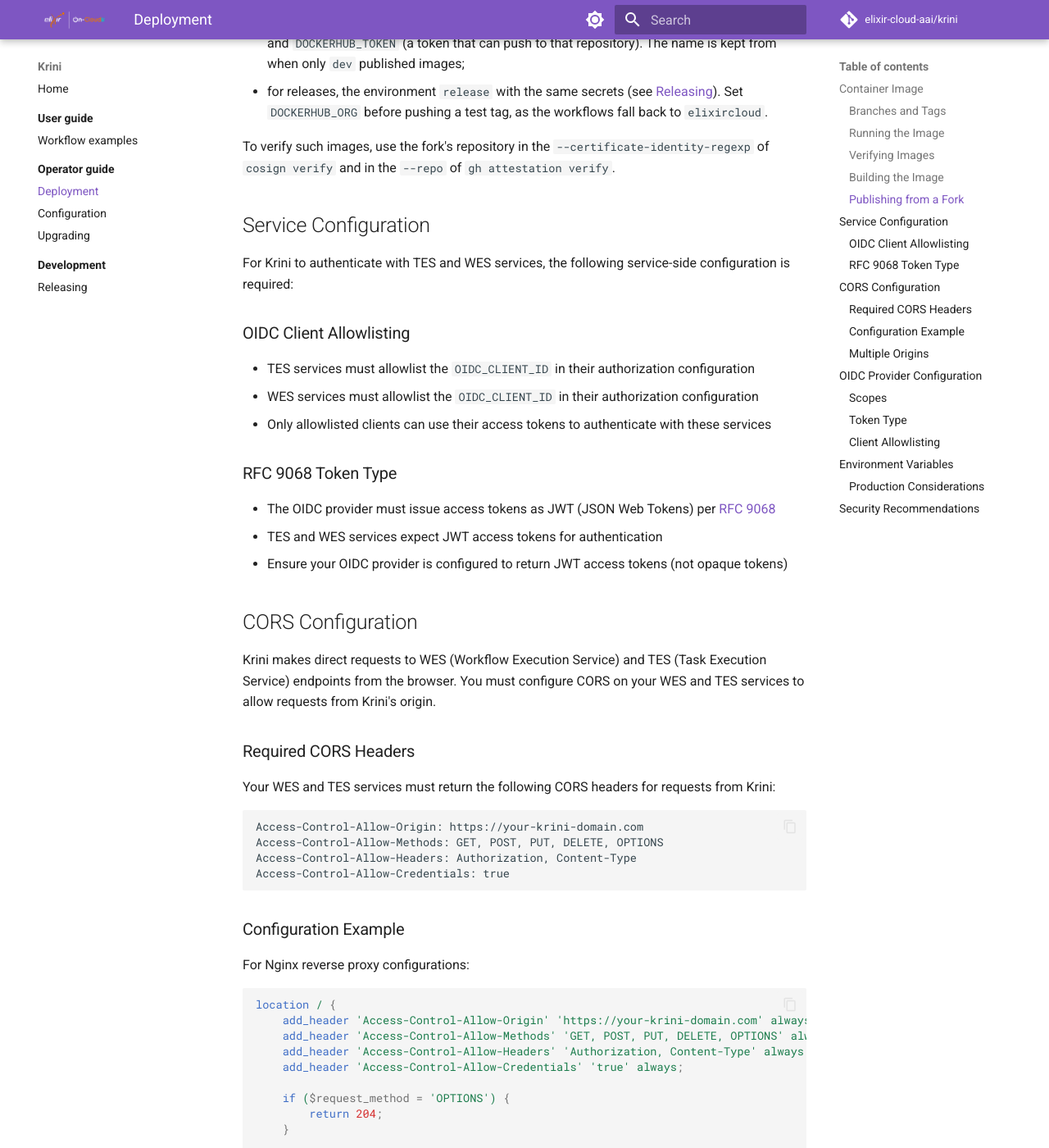
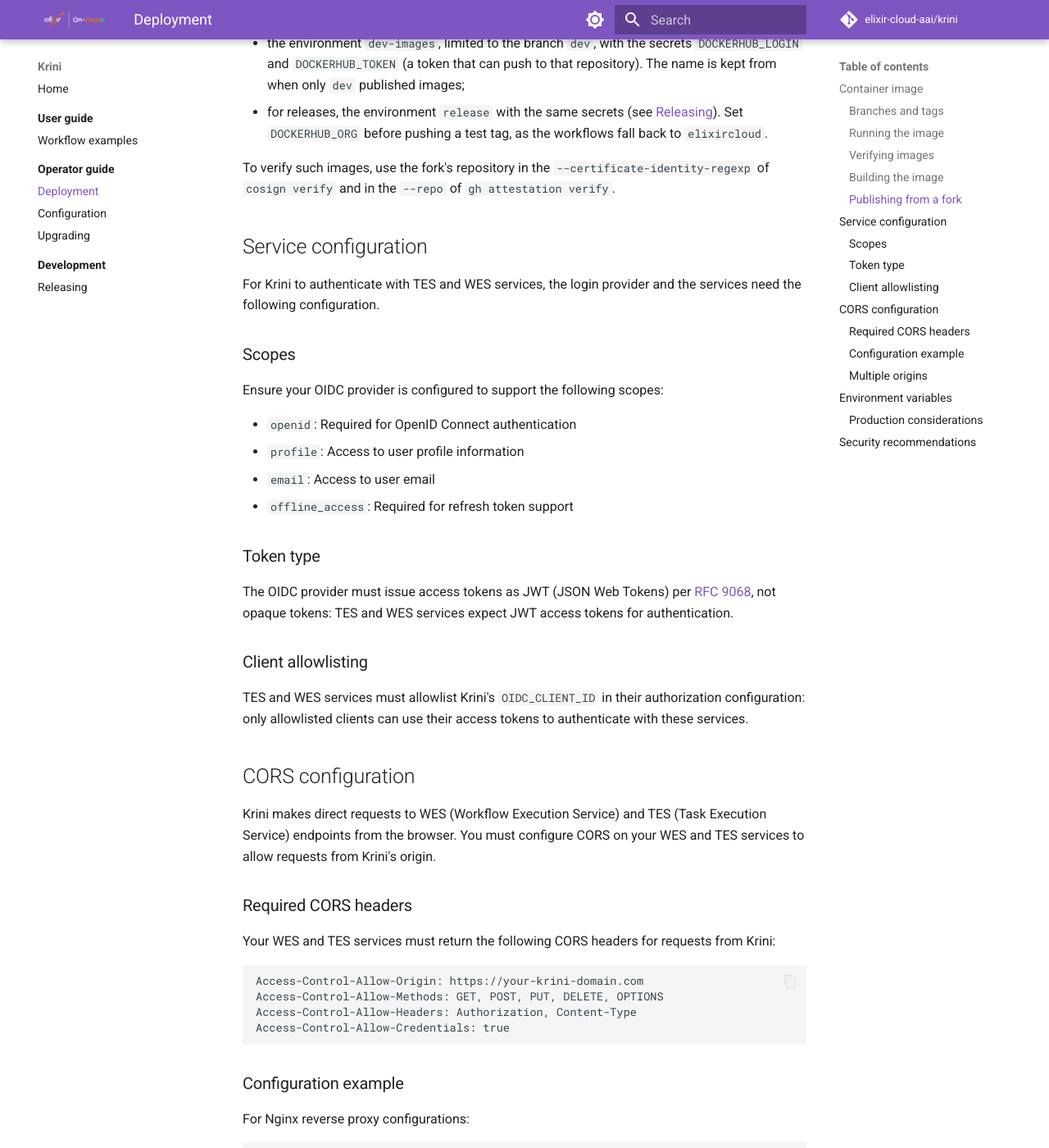
Before and after one commit to elixir-cloud-aai/krini, an MkDocs documentation site: the page built from docs/operator-guide/deployment.md, in a window 1280 px wide and 1400 px high, scrolled down 2754 px. Shown: the whole window at 82% size. Built offline with MkDocs 1.6.1 and Material for MkDocs 9.7.7, drawn with Linux system fonts in a browser that asks for light colours; comment, search, counter and statistics services are not loaded; some of the changed text lies outside the part shown.

Commit message:
docs: fix findings of the review
- Releasing: indent the steps by 4 spaces and separate them, so that
  MkDocs renders them as one list; show the nav entry for the notes.
- Deployment: new intro, sentence-case headings, the login provider
  and service requirements once (scopes, token type, allowlisting),
  and the settings only in Configuration.
- User guide: TES services are listed without login, too.
- Configuration and README quick start: no quotes in env files for
  docker run --env-file; the quick start links the releases.
- Dependabot: update the docs packages (pip, /docs) monthly.
- Reflow comments after the path changes.

Co-Authored-By: Claude Opus 5.5 <noreply@anthropic.com>

````diff
--- a/docs/operator-guide/deployment.md
+++ b/docs/operator-guide/deployment.md
@@ -1,10 +1,11 @@
 # Deployment
 
-This guide covers configuration requirements for deploying Krini in production environments.
+How to run the container image of Krini, pass it its settings, and prepare
+the login provider and the TES and WES services for it.
 
-## Container Image
+## Container image
 
-### Branches and Tags
+### Branches and tags
 
 `dev` is the default branch: all pull requests go into it, and CI runs on
 pull requests into it and on pushes to it. `main` only moves forward to
@@ -53,7 +54,7 @@ BuildKit provenance. The release workflow builds release images afresh from
 the tagged commit, which must have passed CI on `dev`, and checks, scans,
 attests and signs them in the same way before it tags them.
 
-### Running the Image
+### Running the image
 
 The image has no settings of its own: pass all environment variables of
 [Configuration](configuration.md) when the container starts,
@@ -78,7 +79,7 @@ docker run --rm -p 3000:3000 \
   interface, define your own health check (Kubernetes ignores the image's
   health check and uses its own probes).
 
-### Verifying Images
+### Verifying images
 
 Check the signature and the build provenance of an image before deploying
 it, e.g. with [cosign](https://docs.sigstore.dev/cosign/) and the
@@ -106,7 +107,7 @@ cosign verify "${image}" \
 gh attestation verify "oci://${image}" --repo elixir-cloud-aai/krini
 ```
 
-### Building the Image
+### Building the image
 
 To build the image yourself:
 
@@ -119,7 +120,7 @@ of the build context). The Bun version of both stages of the `Dockerfile`
 must match `packageManager` in `package.json`, pinned by digest; CI checks
 this.
 
-### Publishing from a Fork
+### Publishing from a fork
 
 To publish images from a fork or for another organization, the
 repository needs:
@@ -139,27 +140,37 @@ To verify such images, use the fork's repository in the
 `--certificate-identity-regexp` of `cosign verify` and in the `--repo` of
 `gh attestation verify`.
 
-## Service Configuration
+## Service configuration
 
-For Krini to authenticate with TES and WES services, the following service-side configuration is required:
+For Krini to authenticate with TES and WES services, the login provider
+and the services need the following configuration.
 
-### OIDC Client Allowlisting
+### Scopes
 
-- TES services must allowlist the `OIDC_CLIENT_ID` in their authorization configuration
-- WES services must allowlist the `OIDC_CLIENT_ID` in their authorization configuration
-- Only allowlisted clients can use their access tokens to authenticate with these services
+Ensure your OIDC provider is configured to support the following scopes:
 
-### RFC 9068 Token Type
+- `openid`: Required for OpenID Connect authentication
+- `profile`: Access to user profile information
+- `email`: Access to user email
+- `offline_access`: Required for refresh token support
 
-- The OIDC provider must issue access tokens as JWT (JSON Web Tokens) per [RFC 9068](https://datatracker.ietf.org/doc/html/rfc9068)
-- TES and WES services expect JWT access tokens for authentication
-- Ensure your OIDC provider is configured to return JWT access tokens (not opaque tokens)
+### Token type
 
-## CORS Configuration
+The OIDC provider must issue access tokens as JWT (JSON Web Tokens) per
+[RFC 9068](https://datatracker.ietf.org/doc/html/rfc9068), not opaque
+tokens: TES and WES services expect JWT access tokens for authentication.
+
+### Client allowlisting
+
+TES and WES services must allowlist Krini's `OIDC_CLIENT_ID` in their
+authorization configuration: only allowlisted clients can use their access
+tokens to authenticate with these services.
+
+## CORS configuration
 
 Krini makes direct requests to WES (Workflow Execution Service) and TES (Task Execution Service) endpoints from the browser. You must configure CORS on your WES and TES services to allow requests from Krini's origin.
 
-### Required CORS Headers
+### Required CORS headers
 
 Your WES and TES services must return the following CORS headers for requests from Krini:
 
@@ -170,7 +181,7 @@ Access-Control-Allow-Headers: Authorization, Content-Type
 Access-Control-Allow-Credentials: true
 ```
 
-### Configuration Example
+### Configuration example
 
 For Nginx reverse proxy configurations:
 
@@ -200,7 +211,7 @@ app.use(cors({
 }));
 ```
 
-### Multiple Origins
+### Multiple origins
 
 If you need to support multiple Krini deployments (e.g., staging and production), configure your CORS to allow specific origins:
 
@@ -222,37 +233,19 @@ app.use(cors({
 }));
 ```
 
-## OIDC Provider Configuration
+## Environment variables
 
-### Scopes
-
-Ensure your OIDC provider is configured to support the following scopes:
-
-- `openid`: Required for OpenID Connect authentication
-- `profile`: Access to user profile information
-- `email`: Access to user email
-- `offline_access`: Required for refresh token support
-
-### Token Type
-
-The OIDC provider must issue JWT (JSON Web Token) access tokens per [RFC 9068](https://datatracker.ietf.org/doc/html/rfc9068). TES and WES services expect JWT tokens for authentication.
-
-### Client Allowlisting
-
-Configure your TES and WES services to allowlist Krini's `OIDC_CLIENT_ID` in their authorization configuration. Only allowlisted clients can use their access tokens to authenticate with these services.
-
-## Environment Variables
-
-For a complete list of required environment variables, see [Configuration](configuration.md).
-
-Krini reads the settings listed in [Configuration](configuration.md) on the server, at runtime. The Docker image contains no env files (`.dockerignore` excludes them) and its build takes no settings, so one image works for every deployment. Pass the settings to the container when it starts, as environment variables, for example:
+The Docker image contains no env files (`.dockerignore` excludes them) and
+its build takes no settings. Pass the settings of
+[Configuration](configuration.md) to the container when it starts, as
+environment variables, for example:
 
 - Docker: `docker run --env-file krini.env ...`, with `krini.env` kept outside the repository and the build context. Docker reads plain `KEY=value` lines and doesn't strip quotes, so write `PRIVACY_CONTROLLER=Example Institute, Example City`, not `PRIVACY_CONTROLLER="..."`.
 - Kubernetes or OpenShift: a `ConfigMap` for the non-secret settings and a `Secret` for `OIDC_CLIENT_SECRET`, referenced with `envFrom` or `env[].valueFrom` in the deployment.
 
 Changing a setting needs a restart, not a new image. Krini uses no `NEXT_PUBLIC_*` variables, so no setting is built into the JavaScript that the browser loads; never put a secret into one. Some settings are public by design and do reach the browser: the login redirect carries `OIDC_CLIENT_ID`, `OIDC_REDIRECT_URI` and `OIDC_SCOPE`, and the privacy notice shows the `PRIVACY_*` values. `OIDC_CLIENT_SECRET` is only sent from Krini's server to LS Login.
 
-### Production Considerations
+### Production considerations
 
 - Cookies get the `Secure` flag in production builds (`next build`, as in the Docker image); `NODE_ENV` is fixed when the app is built, so setting it at runtime changes nothing
 - Use HTTPS for all production deployments
@@ -263,7 +256,7 @@ Changing a setting needs a restart, not a new image. Krini uses no `NEXT_PUBLIC_
 - The notice's text is the same for every deployment. It describes what Krini itself does. Put anything specific to your deployment (purposes, legal basis, retention, rights) into your own notice and link it with `PRIVACY_NOTICE_URL`.
 - Krini sets no cookies for visitors, unless they start a login or change the sidebar. Its cookies are listed in the notice, with their lifetimes. All except the sidebar setting are strictly necessary. Krini has no analytics, so it needs no consent banner. Krini's server reads the registry and checks the registered WES services, without user data. Browsers contact the selected TES and WES services directly, and the code editor of the workflow form loads a helper script from cdn.jsdelivr.net (from the Cloud Components); the notice says so. If you add anything that sets other cookies or tracks users, update the notice and add consent.
 
-## Security Recommendations
+## Security recommendations
 
 1. **HTTPS Only**: Always deploy Krini behind HTTPS in production
 2. **Secure Cookies**: Production builds set the `Secure` flag on cookies automatically
````
Also changed, not shown: README.md (+5 -2 lines), docs/development/index.md (+2 -2 lines), docs/development/releasing.md (+125 -113 lines), docs/operator-guide/configuration.md (+3 -1 lines), docs/user-guide/index.md (+4 -5 lines), 5 other files.
